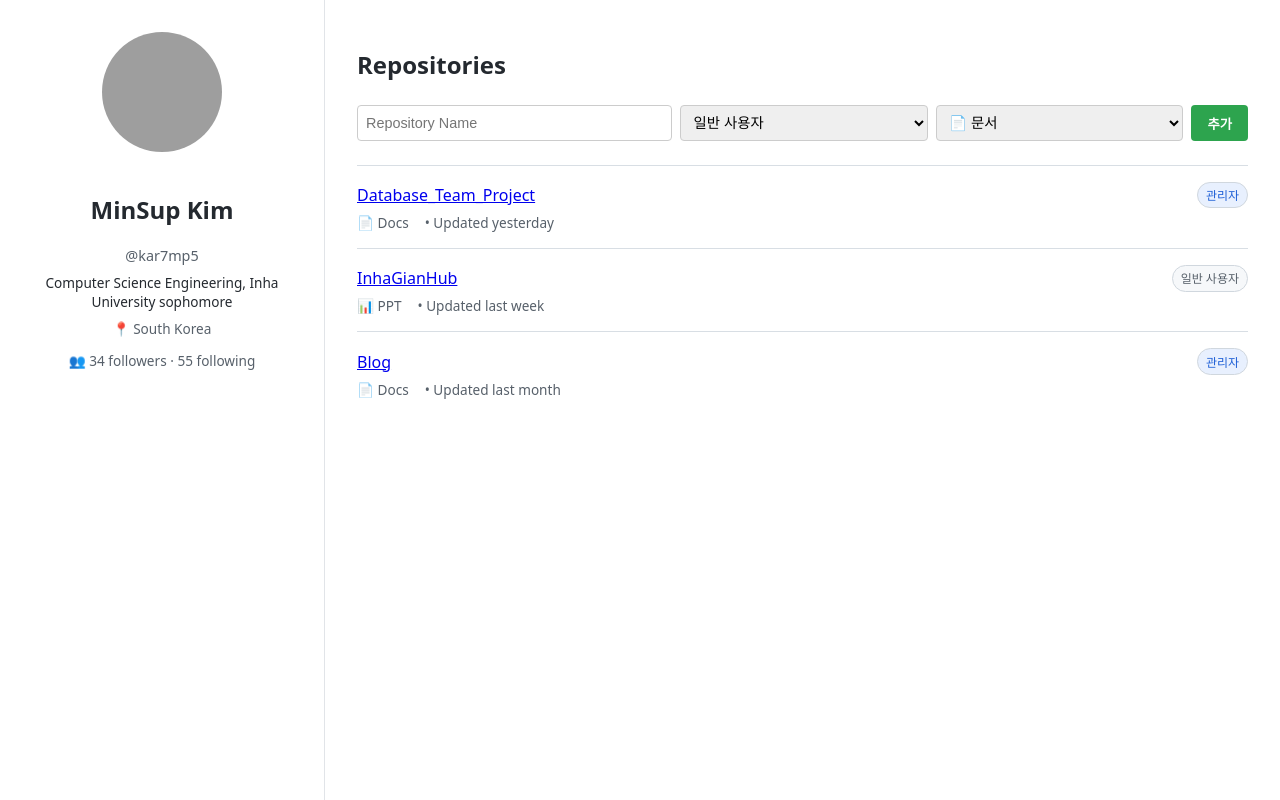
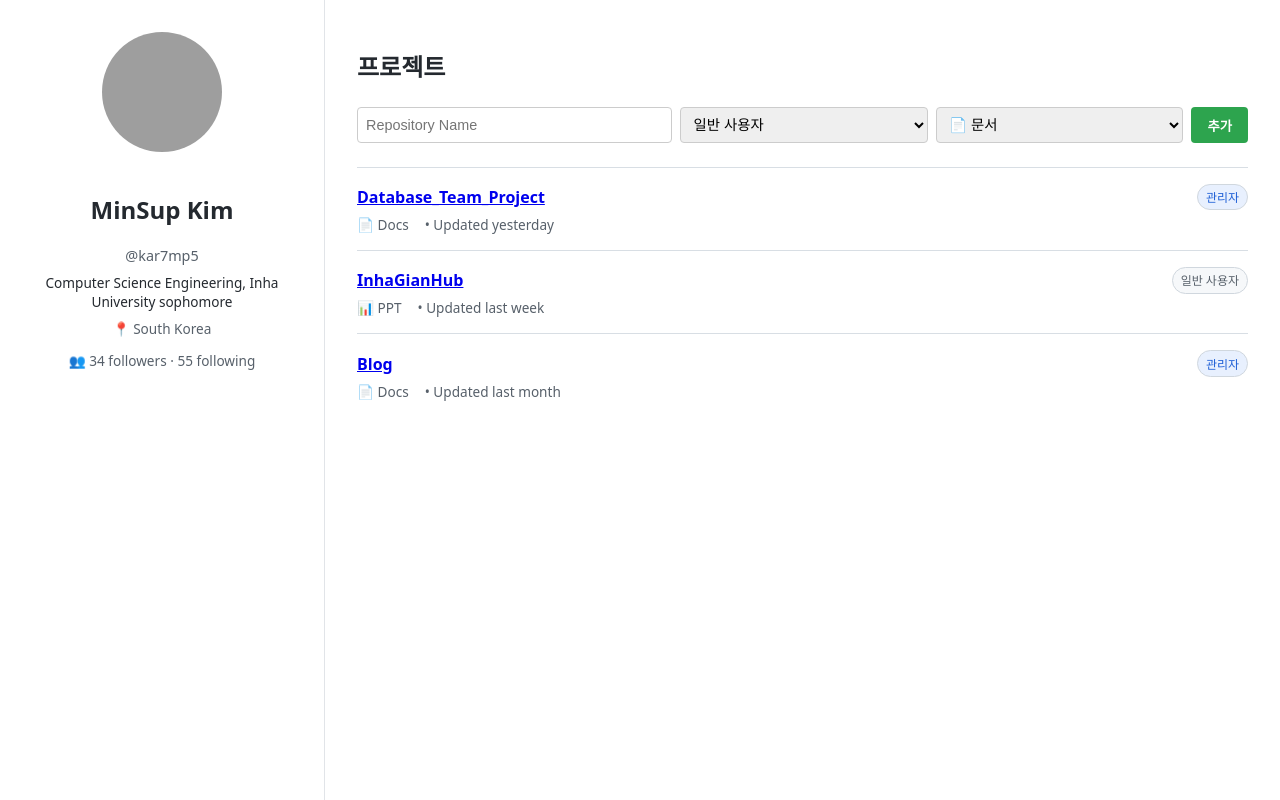
Before and after one commit to Gidok-Database/gidok, a React (Vite) app in the folder frontend/: page / in a window 1280 px wide. Built offline with nearby package versions, Linux system fonts and the light colour scheme; grey boxes are pictures that could not be loaded.

Commit message:
chore: 제목 한국어로 수정

```diff
--- a/frontend/src/pages/Home/Home.css
+++ b/frontend/src/pages/Home/Home.css
@@ -56,9 +56,8 @@
   justify-content: space-between;
   margin-bottom: 0.3rem;
 }
-.github-page .repo-list-area .repo-list .repo-item .repo-top .repo-name {
-  font-weight: 600;
-  font-size: 1rem;
+.github-page .repo-list-area .repo-list .repo-item .repo-top .repo-name-link {
+  font-weight: 700;
 }
 .github-page .repo-list-area .repo-list .repo-item .repo-top .perm-badge {
   font-size: 0.75rem;
--- a/frontend/src/pages/Home/Home.scss
+++ b/frontend/src/pages/Home/Home.scss
@@ -62,9 +62,8 @@
           justify-content: space-between;
           margin-bottom: 0.3rem;
 
-          .repo-name {
-            font-weight: 600;
-            font-size: 1rem;
+          .repo-name-link {
+            font-weight: 700;
           }
 
           .perm-badge {
--- a/frontend/src/pages/Home/Home.tsx
+++ b/frontend/src/pages/Home/Home.tsx
@@ -53,7 +53,7 @@ export default function Home() {
       </aside>
 
       <main className="repo-list-area">
-        <h1 className="repo-title">Repositories</h1>
+        <h1 className="repo-title">프로젝트</h1>
         <ProjectForm onAdd={handleAddRepository} />
         <ul className="repo-list">
           {repositories.map((repo, i) => (
```
